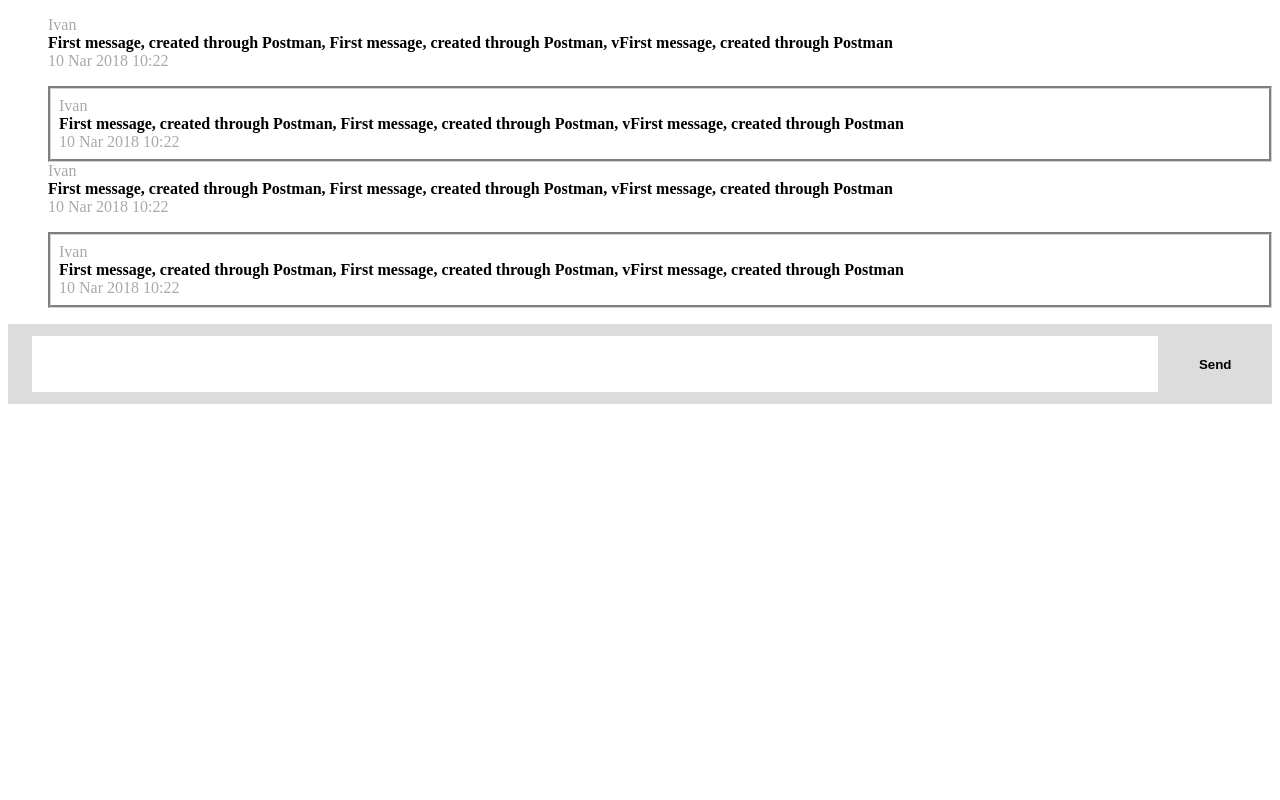
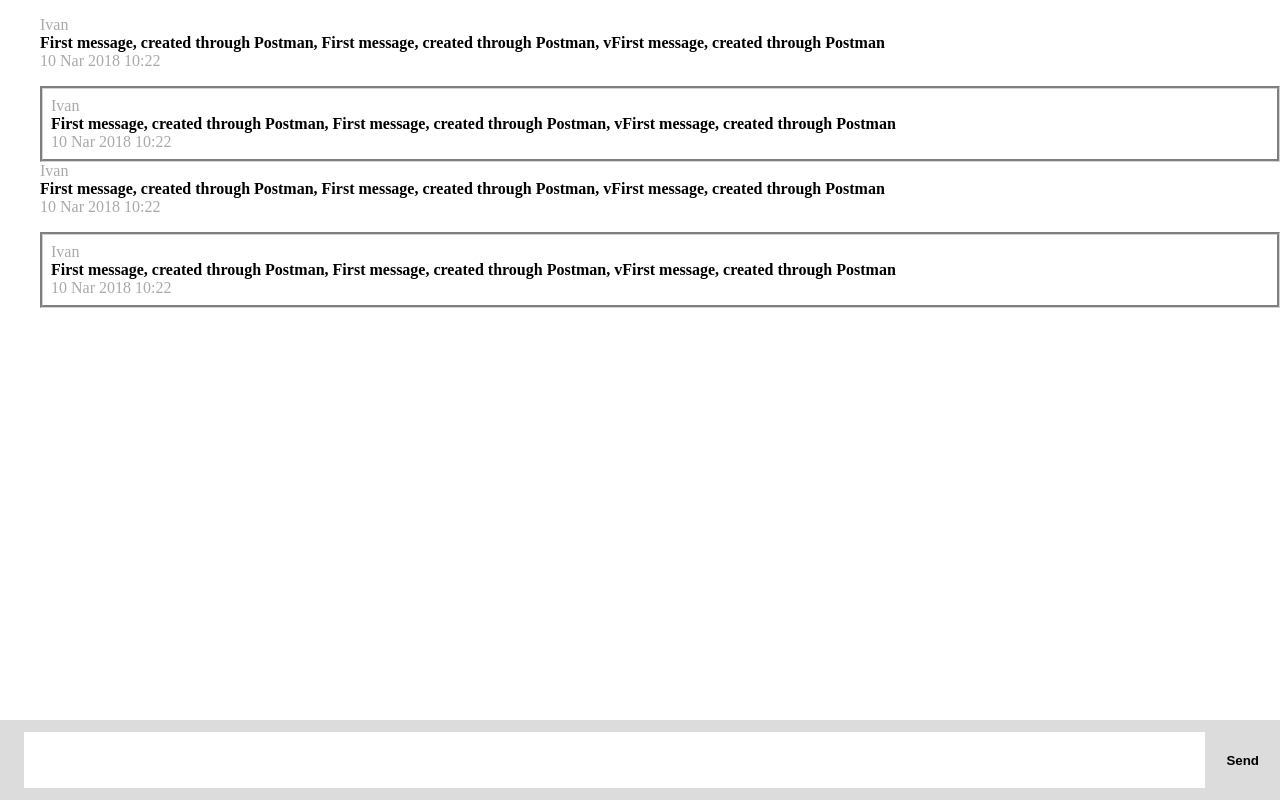
Before and after one commit to zli991/doodle-chat-application-FE, an Angular app: page / in a window 1280 px wide. Built offline with nearby package versions, Linux system fonts and the light colour scheme; no server answers.

Commit message:
message input area styling

```diff
--- a/src/app/pages/chat-window/components/message-input-area/message-input-area.component.html
+++ b/src/app/pages/chat-window/components/message-input-area/message-input-area.component.html
@@ -1,4 +1,6 @@
-<form>
-    <textarea></textarea>
-    <button type="submit">Send</button>
-</form>
+<footer class="footer">
+    <form>
+        <textarea></textarea>
+        <button type="submit">Send</button>
+    </form>
+</footer>
--- a/src/app/pages/chat-window/components/message-input-area/message-input-area.component.scss
+++ b/src/app/pages/chat-window/components/message-input-area/message-input-area.component.scss
@@ -1,8 +1,15 @@
+.footer {
+    position: absolute;
+    bottom: 0;
+    width: 100%;
+  }
+
 form {
     display: flex;
     align-items: center;
     height: 5rem;
     background-color: gainsboro;
+    justify-content: space-around;
 }
 
 textarea {
@@ -16,6 +23,6 @@ textarea {
 button {
     background-color: gainsboro;
     border: none;
-    width: 10%;
+    width: 5rem;
     font-weight: bold;
 }
--- a/src/styles.scss
+++ b/src/styles.scss
@@ -1 +1,5 @@
-/* You can add global styles to this file, and also import other style files */
+html, body {
+    margin: 0;
+    height: 100%;
+    overflow: hidden
+}
```
